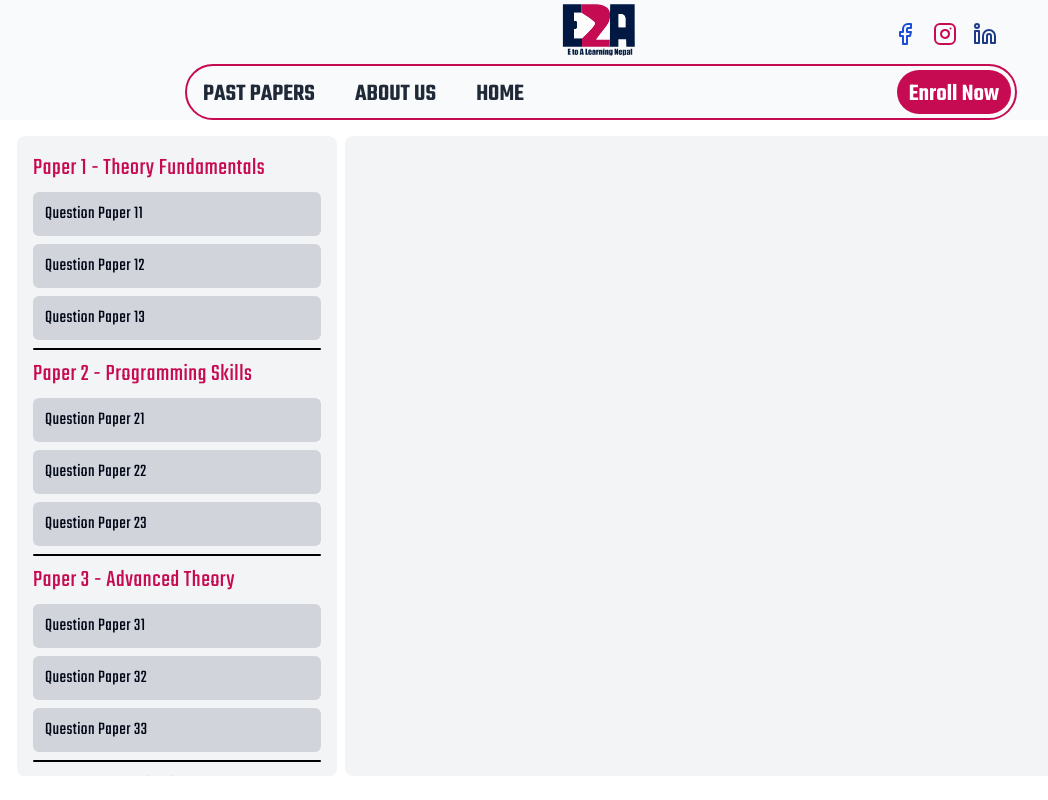
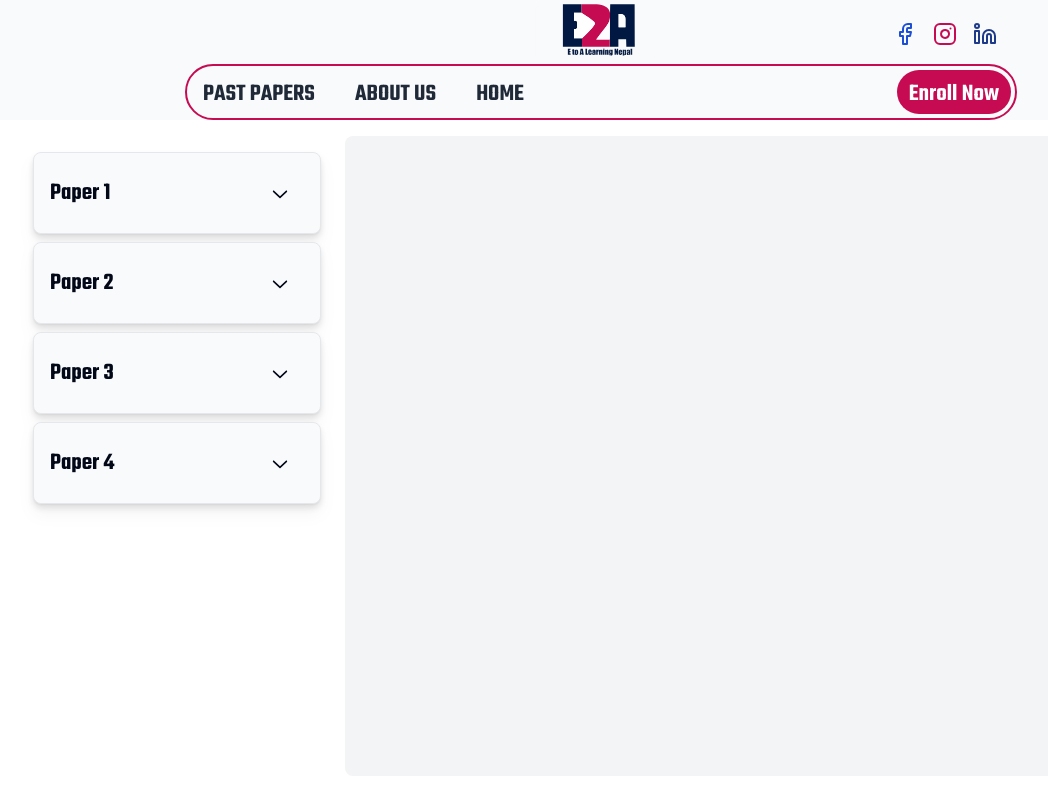
Before and after one commit to aayush-dhakal-max/e2a, a Next.js app: page /pastpapers/1 in a window 1280 px wide. Shown: the whole page, without its empty margins (39-1087 px from the left). Built offline with nearby package versions, Linux system fonts and the light colour scheme.

Commit message:
pastpapers dropdown made

```diff
--- a/src/app/pastpapers/[courseName]/page.tsx
+++ b/src/app/pastpapers/[courseName]/page.tsx
@@ -4,22 +4,12 @@ import Link from "next/link";
 import { Separator } from "@/components/ui/separator";
 import { useEffect, useState } from "react";
 import papers from "@/data/computerPPData.json";
-import { HamburgerMenuIcon } from "@radix-ui/react-icons";
+import { ChevronDownIcon, HamburgerMenuIcon } from "@radix-ui/react-icons";
 import { teko2 } from "@/lib/utils";
 
-import {
-  Drawer,
-  DrawerClose,
-  DrawerContent,
-  DrawerDescription,
-  DrawerFooter,
-  DrawerHeader,
-  DrawerTitle,
-  DrawerTrigger,
-  DrawerOverlay,
-  DrawerPortal,
-} from "@/components/ui/drawer";
+import { Drawer, DrawerContent, DrawerTrigger, DrawerOverlay, DrawerPortal } from "@/components/ui/drawer";
 import { Button } from "@/components/ui/button";
+import { Collapsible, CollapsibleContent, CollapsibleTrigger } from "@/components/ui/collapsible";
 
 export default function Component() {
   const [PdfLink, setPdfLink] = useState("");
@@ -62,35 +52,43 @@ export default function Component() {
               <DrawerContent className="bg-white flex flex-col h-full w-[300px] max-w-[70vw] mt-24 fixed bottom-0 right-0">
                 <div className="p-2 md:p-4 bg-white flex-1 h-full ">
                   <ScrollArea className="h-full md:border-none rounded-lg drop-shadow-lg border-black md:border-2 ">
-                    <div className="p-2 md:p-4 space-y-2 bg-gray-200">
+                    <div className="p-2 md:p-4 space-y-2 bg-gray-0">
                       {papers.map((paper) => (
-                        <div key={paper.subject[2]}>
-                          <h3 className="text-2xl tracking-wide font-medium text-[#C60B52] mb-2">
-                            {paper.subject}
-                          </h3>
-                          <div key={paper.subject} className="grid gap-2">
+                        <Collapsible
+                          key={paper.subject}
+                          className="rounded-lg border border-gray-200 bg-gray-100 p-4 shadow-sm"
+                        >
+                          <CollapsibleTrigger asChild className="hover:cursor-pointer py-2 ">
+                            <div className="flex items-center justify-between space-x-4">
+                              <h2 className="text-2xl tracking-normal font-semibold">{paper.subject}</h2>
+                              <Button size="sm" variant="ghost">
+                                <ChevronDownIcon className="h-6 w-6  transition-transform [&[data-state=open]]:rotate-180" />
+                              </Button>
+                            </div>
+                          </CollapsibleTrigger>
+
+                          <CollapsibleContent className="grid gap-2 grid-cols-2 CollapsibleContent">
                             {paper.exams.map((exam) => (
                               <Link
                                 onClick={() => {
                                   setPdfLink(exam.href);
-                                  setOpen(false);
                                   setActiveLink(exam.name);
                                 }}
                                 key={exam.name}
                                 href={"#"}
-                                className={`block w-full bg-gray-300 rounded-md px-3 py-2 tracking-wide text-lg font-medium ${
-                                  activeLink === exam.name
-                                    ? "bg-gray-800 text-white"
-                                    : "hover:bg-gray-800 hover:text-white"
-                                } transition-colors duration-400`}
+                                className={`block w-full bg-gray-300 rounded-md px-3 py-2 text-lg tracking-wide font-medium transition-colors duration-400
+                              ${
+                                activeLink === exam.name
+                                  ? "bg-gray-800 text-white"
+                                  : "hover:bg-gray-800 hover:text-white"
+                              }`}
                                 prefetch={false}
                               >
                                 {exam.name}
                               </Link>
                             ))}
-                            <Separator className="bg-black h-0.5 rounded-2xl" />
-                          </div>
-                        </div>
+                          </CollapsibleContent>
+                        </Collapsible>
                       ))}
                     </div>
                   </ScrollArea>
@@ -103,11 +101,22 @@ export default function Component() {
         {/* Desktop view */}
         <div className={`rounded-lg overflow-hidden md:block hidden`}>
           <ScrollArea className="h-[calc(100vh-160px)] drop-shadow-lg border-black rounded-lg">
-            <div className="p-4 space-y-2 bg-gray-100">
+            <div className="p-4 space-y-2 bg-gray-0">
               {papers.map((paper) => (
-                <div key={paper.subject}>
-                  <h3 className="text-2xl tracking-wide font-medium text-[#C60B52] mb-2">{paper.subject}</h3>
-                  <div key={paper.subject} className="grid gap-2">
+                <Collapsible
+                  key={paper.subject}
+                  className="rounded-lg border border-gray-200 bg-gray-50 p-4 shadow-sm"
+                >
+                  <CollapsibleTrigger asChild className="hover:cursor-pointer py-2 ">
+                    <div className="flex items-center justify-between space-x-4">
+                      <h2 className="text-2xl tracking-normal font-semibold">{paper.subject}</h2>
+                      <Button size="sm" variant="ghost">
+                        <ChevronDownIcon className="h-6 w-6  transition-transform [&[data-state=open]]:rotate-180" />
+                      </Button>
+                    </div>
+                  </CollapsibleTrigger>
+
+                  <CollapsibleContent className="grid gap-2 grid-cols-2 CollapsibleContent">
                     {paper.exams.map((exam) => (
                       <Link
                         onClick={() => {
@@ -117,19 +126,18 @@ export default function Component() {
                         key={exam.name}
                         href={"#"}
                         className={`block w-full bg-gray-300 rounded-md px-3 py-2 text-lg tracking-wide font-medium transition-colors duration-400
-                          ${
-                            activeLink === exam.name
-                              ? "bg-gray-800 text-white"
-                              : "hover:bg-gray-800 hover:text-white"
-                          }`}
+                        ${
+                          activeLink === exam.name
+                            ? "bg-gray-800 text-white"
+                            : "hover:bg-gray-800 hover:text-white"
+                        }`}
                         prefetch={false}
                       >
                         {exam.name}
                       </Link>
                     ))}
-                    <Separator className="bg-black h-0.5 rounded-2xl" />
-                  </div>
-                </div>
+                  </CollapsibleContent>
+                </Collapsible>
               ))}
             </div>
           </ScrollArea>
--- a/src/data/computerPPData.json
+++ b/src/data/computerPPData.json
@@ -1,102 +1,116 @@
 [
     {
-        "subject": "Paper 1 - Theory Fundamentals",
+        "subject": "Paper 1",
         "exams": [
             {
-                "name": "Question Paper 11",
+                "name": "QP - 11",
                 "href": "https://drive.google.com/file/d/1FCGz8XY2oOVzvsaCkd4H9Vs-WHYfICyb/preview?usp=drive_link"
             },
             {
-                "name": "Question Paper 12",
+                "name": "MS - 11",
+                "href": "https://drive.google.com/file/d/1FCGz8XY2oOVzvsaCkd4H9Vs-WHYfICyb/preview?usp=drive_link"
+            },
+            {
+                "name": "QP - 12",
                 "href": "https://drive.google.com/file/d/1HlgDSaBUa5OjaqHfsEeNS7IRCFHJ1Hss/preview?usp=drive_link"
             },
             {
-                "name": "Question Paper 13",
+                "name": "MS - 12",
+                "href": "https://drive.google.com/file/d/1HlgDSaBUa5OjaqHfsEeNS7IRCFHJ1Hss/preview?usp=drive_link"
+            },
+            {
+                "name": "QP - 13",
+                "href": "https://drive.google.com/file/d/1UOsLHcZ6c1oG2wEW0hHHcyztp5XtlSR4/preview?usp=drive_link"
+            },
+            {
+                "name": "MS - 13",
                 "href": "https://drive.google.com/file/d/1UOsLHcZ6c1oG2wEW0hHHcyztp5XtlSR4/preview?usp=drive_link"
             }
         ]
     },
     {
-        "subject": "Paper 2 - Programming Skills",
+        "subject": "Paper 2",
         "exams": [
             {
-                "name": "Question Paper 21",
+                "name": "QP - 21",
                 "href": "https://drive.google.com/file/d/1yjO15hDvAPBBmA77Z4PMfqUTe3Z9nJef/preview?usp=drive_link"
             },
             {
-                "name": "Question Paper 22",
+                "name": "MS - 21",
+                "href": "https://drive.google.com/file/d/1yjO15hDvAPBBmA77Z4PMfqUTe3Z9nJef/preview?usp=drive_link"
+            },
+            {
+                "name": "QP - 22",
                 "href": "https://drive.google.com/file/d/15wCzJ1GHjSb4G9r0Bu7aSevv71sOLzex/preview?usp=drive_link"
             },
             {
-                "name": "Question Paper 23",
+                "name": "MS - 22",
+                "href": "https://drive.google.com/file/d/15wCzJ1GHjSb4G9r0Bu7aSevv71sOLzex/preview?usp=drive_link"
+            },
+            {
+                "name": "QP - 23",
+                "href": "https://drive.google.com/file/d/16MlS5Z8ytA8z6yfyNEhFi5EIz5R92YVs/preview?usp=drive_link"
+            },
+            {
+                "name": "MS - 23",
                 "href": "https://drive.google.com/file/d/16MlS5Z8ytA8z6yfyNEhFi5EIz5R92YVs/preview?usp=drive_link"
             }
         ]
     },
     {
-        "subject": "Paper 3 - Advanced Theory",
+        "subject": "Paper 3",
         "exams": [
             {
-                "name": "Question Paper 31",
+                "name": "QP - 31",
                 "href": "https://drive.google.com/file/d/1lPJBFJSX5ruKvqfmwO3GZkIQ1RXk-vZB/preview?usp=drive_link"
             },
             {
-                "name": "Question Paper 32",
+                "name": "MS - 31",
+                "href": "https://drive.google.com/file/d/1lPJBFJSX5ruKvqfmwO3GZkIQ1RXk-vZB/preview?usp=drive_link"
+            },
+            {
+                "name": "QP - 32",
                 "href": "https://drive.google.com/file/d/1yILiJaumGJ4BlaQtZ7wlUrUtrMi4OrX9/preview?usp=drive_link"
             },
             {
-                "name": "Question Paper 33",
+                "name": "MS - 32",
+                "href": "https://drive.google.com/file/d/1yILiJaumGJ4BlaQtZ7wlUrUtrMi4OrX9/preview?usp=drive_link"
+            },
+            {
+                "name": "QP - 33",
+                "href": "https://drive.google.com/file/d/1ycmQS-ggeiSaACrP2P0mP1wTsIdYpS5N/preview?usp=drive_link"
+            },
+            {
+                "name": "MS - 33",
                 "href": "https://drive.google.com/file/d/1ycmQS-ggeiSaACrP2P0mP1wTsIdYpS5N/preview?usp=drive_link"
             }
         ]
     },
     {
-        "subject": "Paper 4 - Practical",
+        "subject": "Paper 4",
         "exams": [
             {
-                "name": "Question Paper 41",
+                "name": "QP - 41",
                 "href": "https://drive.google.com/file/d/1Nu1qE0SSjzXHqaNBOdTk_kWJ9E4RioWd/preview?usp=drive_link"
             },
             {
-                "name": "Question Paper 42",
+                "name": "MS - 41",
+                "href": "https://drive.google.com/file/d/1Nu1qE0SSjzXHqaNBOdTk_kWJ9E4RioWd/preview?usp=drive_link"
+            },
+            {
+                "name": "QP - 42",
                 "href": "https://drive.google.com/file/d/1JhUXMy76FuOb1Pa3fCzSnmPwfvNQmzNl/preview?usp=drive_link"
             },
             {
-                "name": "Question Paper 43",
-                "href": "https://drive.google.com/file/d/1rljUOauJxz_fOs3E4Daqyllz3SE7iVld/preview?usp=drive_link"
-            }
-        ]
-    },
-    {
-        "subject": "Paper 4 - Practical",
-        "exams": [
-            {
-                "name": "Question Paper 41",
-                "href": "https://drive.google.com/file/d/1Nu1qE0SSjzXHqaNBOdTk_kWJ9E4RioWd/preview?usp=drive_link"
-            },
-            {
-                "name": "Question Paper 42",
+                "name": "MS - 42",
                 "href": "https://drive.google.com/file/d/1JhUXMy76FuOb1Pa3fCzSnmPwfvNQmzNl/preview?usp=drive_link"
             },
             {
-                "name": "Question Paper 43",
+                "name": "QP - 43",
                 "href": "https://drive.google.com/file/d/1rljUOauJxz_fOs3E4Daqyllz3SE7iVld/preview?usp=drive_link"
-            }
-        ]
-    },
-    {
-        "subject": "Paper 4 - Practical",
-        "exams": [
-            {
-                "name": "Question Paper 41",
-                "href": "https://drive.google.com/file/d/1Nu1qE0SSjzXHqaNBOdTk_kWJ9E4RioWd/preview?usp=drive_link"
             },
             {
-                "name": "Question Paper 42",
-                "href": "https://drive.google.com/file/d/1JhUXMy76FuOb1Pa3fCzSnmPwfvNQmzNl/preview?usp=drive_link"
-            },
-            {
-                "name": "Question Paper 43",
+                "name": "MS - 43",
                 "href": "https://drive.google.com/file/d/1rljUOauJxz_fOs3E4Daqyllz3SE7iVld/preview?usp=drive_link"
             }
         ]
```
